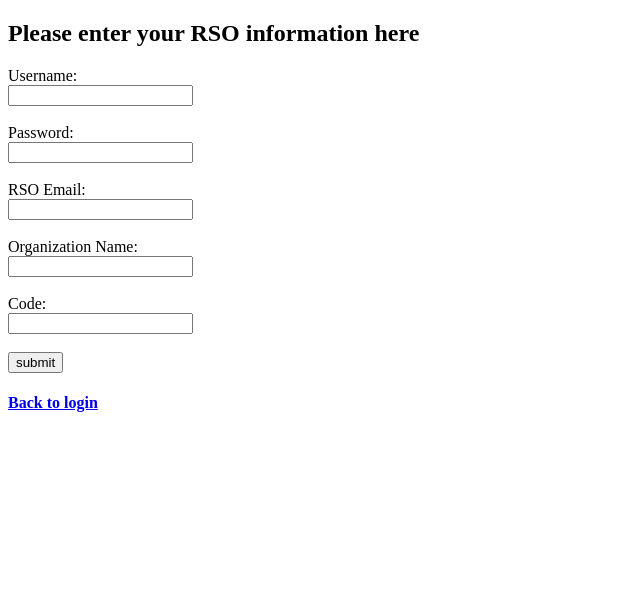
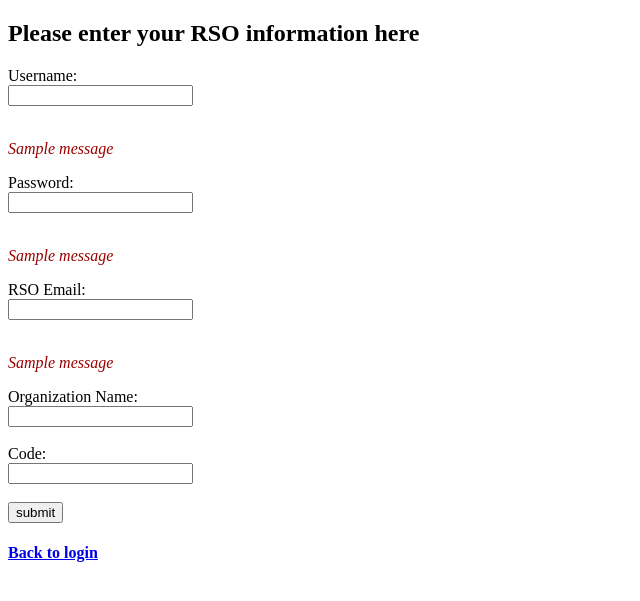
Before and after one commit to isacrab/Garnet-Gather, a Flask app: page /rsoSignup in a window 1280 px wide. Shown: the top 601 px of the page, without its empty margins (0-640 px from the left). Run offline with Flask 3, Linux system fonts and the light colour scheme; one stand-in notice (Sample message) is shown.

Commit message:
added the flash messages for the rso html

```diff
--- a/templates/rsoSignup.html
+++ b/templates/rsoSignup.html
@@ -11,13 +11,32 @@
     <form action="{{ url_for('orgSignup') }}" method = "POST">
         <label for="username">Username:</label><br>
         <input type="text" name="username"><br><br>
-
+        {% with messages = get_flashed_messages(category_filter="usererror") %}
+                                {% if messages %}
+                                    {% for message in messages %}
+                                    <p style="color: rgb(154, 0, 0); font-style: italic;" > {{ message }} </p>
+                                    {% endfor %}
+                                {% endif %}
+                            {% endwith %}
         <label for="password">Password:</label><br>
         <input type="password" name="password"><br><br>
+        {% with messages = get_flashed_messages(category_filter="passworderror") %}
+                        {% if messages %}
+                            {% for message in messages %}
+                            <p style="color: rgb(154, 0, 0); font-style: italic;" > {{ message }} </p>
+                            {% endfor %}
+                        {% endif %}
+                    {% endwith %}
 
         <label for="email">RSO Email:</label><br>
         <input type="email" name="email"><br><br>
-
+        {% with messages = get_flashed_messages(category_filter="emailerror") %}
+                        {% if messages %}
+                            {% for message in messages %}
+                            <p style="color: rgb(154, 0, 0); font-style: italic;" > {{ message }} </p>
+                            {% endfor %}
+                        {% endif %}
+                    {% endwith %}
         <label for="firstname">Organization Name:</label><br>
         <input type="text" name="firstname"><br><br>
 
```
